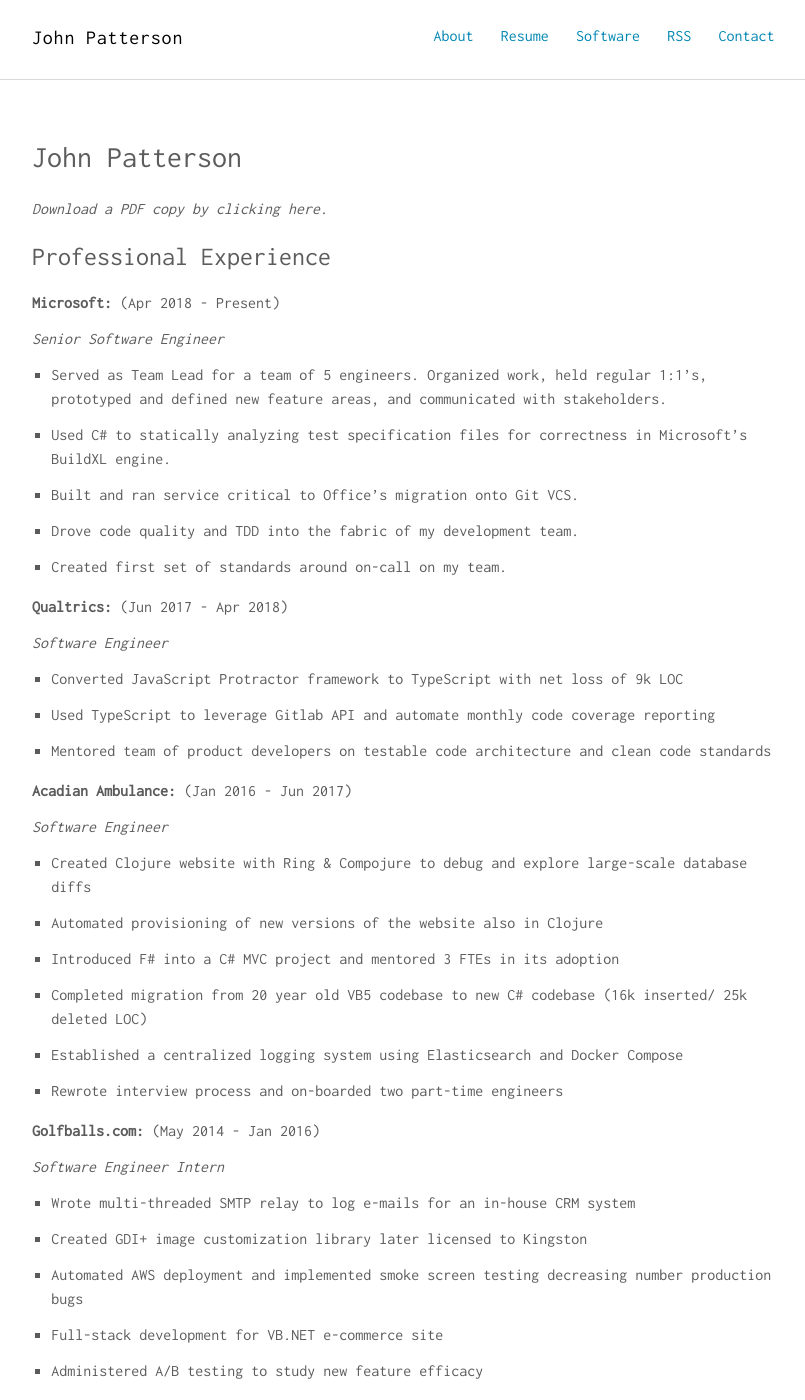
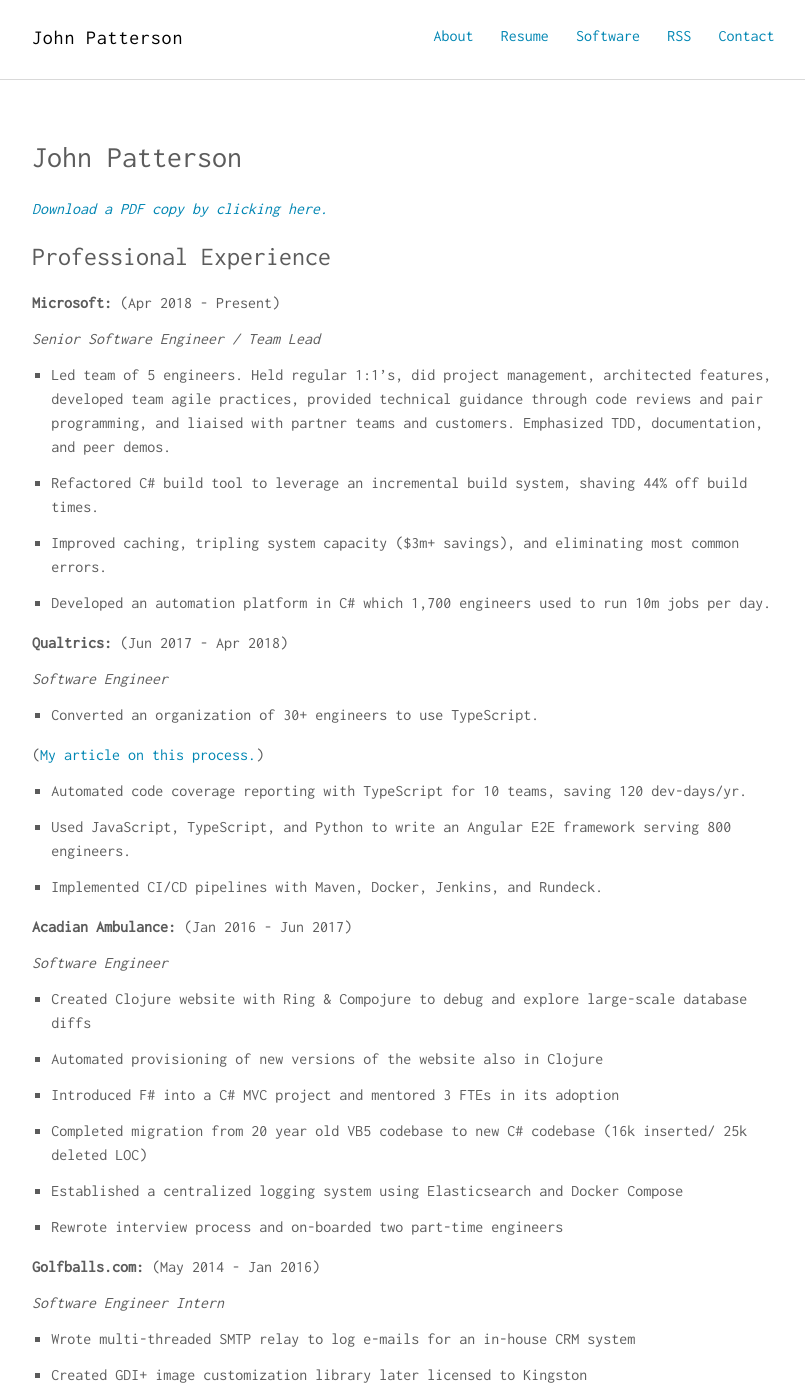
Before and after one commit to john-patterson/john-patterson.github.io, a Jekyll site: the page built from resume.md, in a window 1280 px wide and 1400 px high. Shown: the whole window, without its empty margins (232-1037 px from the left). Built offline with Jekyll 4.4.1, drawn with Linux system fonts in a browser that asks for light colours; some of the changed text lies outside the part shown.

Commit message:
updated resume

```diff
--- a/resume.md
+++ b/resume.md
@@ -4,7 +4,7 @@
 permalink: /resume/
 ---
 
-_Download a PDF copy by clicking here._
+[_Download a PDF copy by clicking here._]({{ '/assets/documents/John_Resume_Feb_2020.pdf' | prepend: site.baseurl }})
 
 
 Professional Experience
@@ -12,28 +12,30 @@
 
 **Microsoft:** (Apr 2018 - Present)
 
-_Senior Software Engineer_
+_Senior Software Engineer / Team Lead_
 
-* Served as Team Lead for a team of 5 engineers. Organized work, held regular 1:1's, prototyped and defined new feature areas, and communicated with stakeholders.
+* Led team of 5 engineers. Held regular 1:1’s, did project management, architected features, developed team agile practices, provided technical guidance through code reviews and pair programming, and liaised with partner teams and customers. Emphasized TDD, documentation, and peer demos.
 
-* Used C# to statically analyzing test specification files for correctness in Microsoft's BuildXL engine.
+* Refactored C# build tool to leverage an incremental build system, shaving 44% off build times.
 
-* Built and ran service critical to Office's migration onto Git VCS.
+* Improved caching, tripling system capacity ($3m+ savings), and eliminating most common errors.
 
-* Drove code quality and TDD into the fabric of my development team.
-
-* Created first set of standards around on-call on my team.
+* Developed an automation platform in C# which 1,700 engineers used to run 10m jobs per day.
 
 
 **Qualtrics:** (Jun 2017 - Apr 2018)
 
 _Software Engineer_
 
-* Converted JavaScript Protractor framework to TypeScript with net loss of 9k LOC
+* Converted an organization of 30+ engineers to use TypeScript.
 
-* Used TypeScript to leverage Gitlab API and automate monthly code coverage reporting
+([My article on this process.](https://www.qualtrics.com/eng/typescript-refactor))
 
-* Mentored team of product developers on testable code architecture and clean code standards
+* Automated code coverage reporting with TypeScript for 10 teams, saving 120 dev-days/yr.
+
+* Used JavaScript, TypeScript, and Python to write an Angular E2E framework serving 800 engineers.
+
+* Implemented CI/CD pipelines with Maven, Docker, Jenkins, and Rundeck.
 
 
 **Acadian Ambulance:** (Jan 2016 - Jun 2017)
@@ -81,6 +83,16 @@
 * Developed library for controlling the robot through RC allowing for automatic calibration of an arbitrary
 remote to the robot
 
+Recent Projects
+---------
+**[The Bartender's Manual](http://bartendersmanual.com) _(closed source)_**
+Making building your own home cocktail bar easy and affordable. Made with my friends with plans to
+monetize through affiliate marketing. Built using TypeScript, React, and GraphQL
+
+**[KLisp IDE](https://github.com/john-patterson/KLispIDE) _(open source)_**
+Toy Lisp implementation, language server, and IDE built in Kotlin. This was a solo project meant to teach
+myself Kotlin. Includes architecture and user documentation.
+
 Education
 ---------
 
```
Also changed, not shown: 1 other file.
